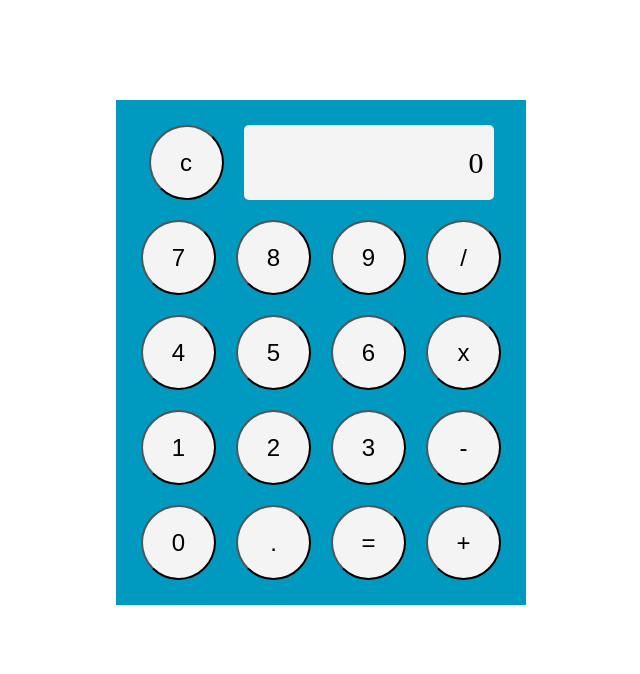
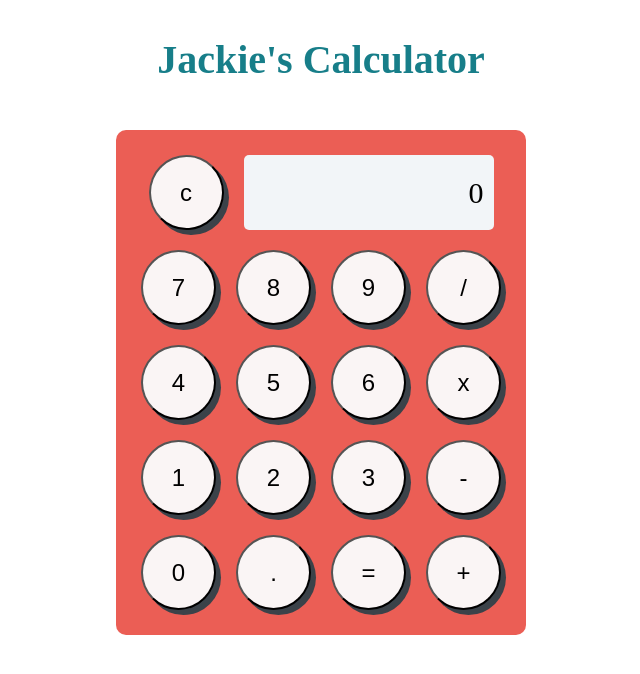
Before and after one commit to symjac/Calculator, a plain HTML site: page index.html in a window 1280 px wide. Shown: the whole page, without its empty margins (319-959 px from the left). Drawn offline with Linux system fonts and the light colour scheme.

Commit message:
Updates to details.

```diff
--- a/css/style.css
+++ b/css/style.css
@@ -29,9 +29,10 @@ body {
 }
 .calc-container {
   width: 410px;
-  background-color: #0099bf;
+  background-color: #eb5e55;
   padding: 15px;
-  margin-top: 100px;
+  margin-top: 50px;
+  border-radius: 10px;
 }
 button {
   width: 75px;
@@ -39,7 +40,8 @@ button {
   font-size: 24px;
   border-radius: 100px;
   margin: 10px;
-  background-color: #f4f4f4;
+  background-color: #faf5f5;
+  box-shadow: 5px 5px #3b4249;
 }
 .display-value {
   width: 250px;
@@ -50,5 +52,12 @@ button {
   margin: 0 10px;
   padding: 0 10px;
   text-align: right;
-  background-color: #f4f4f4;
+  background-color: #f2f5f8;
 }
+.header {
+  font-size: 40px;
+  color: #177e89;
+  font-weight: bold;
+  text-align: center;
+  margin-top: 40px;
+}
--- a/index.html
+++ b/index.html
@@ -20,6 +20,8 @@
 
 </head>
 <body>
+
+<h1 class="header">Jackie's Calculator</h1>
 
 <div class="flex-center">
 <div class="calc-container flex-wrap flex-center">
--- a/scripts/index.js
+++ b/scripts/index.js
@@ -11,9 +11,9 @@ $(document).ready(function() {
 
   function calculate () {
     var $displayValue = $('.display-value');
-    var num1Calculated = parseFloat(num1);
-    var num2Calculated = parseFloat(num2);
-    var op = num1Calculated + operator + num2Calculated;
+    var num1Calc = parseFloat(num1);
+    var num2Calc = parseFloat(num2);
+    var op = num1Calc + operator + num2Calc;
     var total = eval(op);
 
     if (total % 1 !== 0) {
@@ -27,7 +27,7 @@ $(document).ready(function() {
       $displayValue.text('oops! too high!');
     } else {
       $displayValue.text(total);
-    }
+    };
 
     num1 = total;
   };
@@ -59,19 +59,16 @@ $(document).ready(function() {
     if (num1.length === 0) {
       num1 = '0';
       operator = $buttonValue;
-      console.log(num1,operator,num2,reset);
     } else if (operator.length === 0) {
       operator = $buttonValue;
-      console.log(num1,operator,num2,reset);
-    } else if ((operator.length === 1) && (reset === false) && (num2.length > 0)) {
+    } else if ((operator.length === 1) && (reset === false)
+    && (num2.length > 0)) {
       calculate ();
       operator  = $buttonValue;
       num2 = '';
-      console.log(num1,operator,num2,reset);
     } else if (operator.length === 1) {
       num2 = '';
       operator = $buttonValue;
-      console.log(num1,operator,num2,reset);
     }
   });
 
@@ -89,6 +86,5 @@ $(document).ready(function() {
     num1 = '';
     num2 = '';
     operator = '';
-    console.log(num1,operator,num2,reset);
   });
 });
```
Also changed, not shown: 1 other file.
